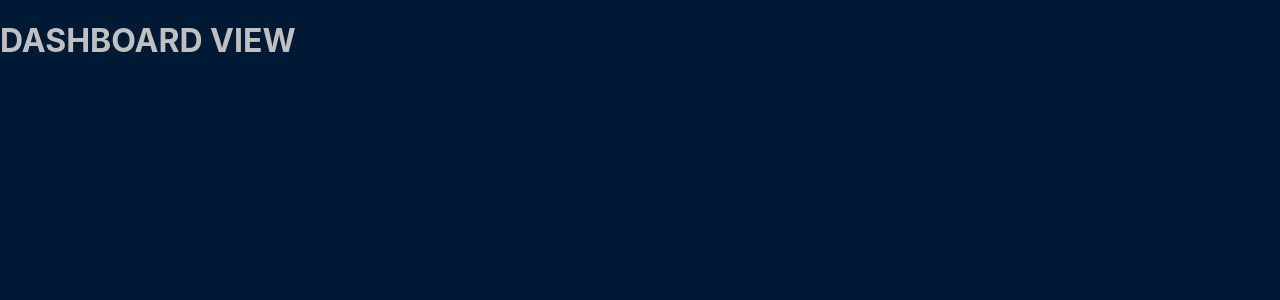
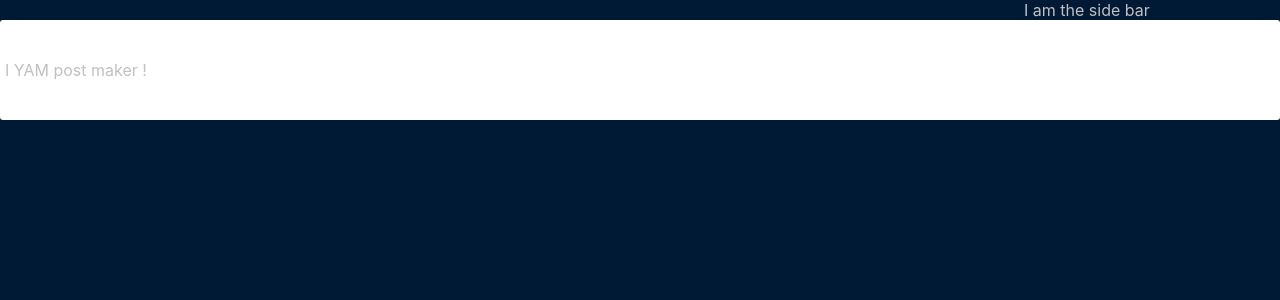
Before and after one commit to clairelist/tumblr-clone-fe, a React (Create React App) app: page / in a window 1280 px wide. Shown: the top 300 px of the page. Built offline with nearby package versions, Linux system fonts and the light colour scheme.

Commit message:
styling top and center

```diff
--- a/src/components/Dashboard.js
+++ b/src/components/Dashboard.js
@@ -1,7 +1,13 @@
 function Dashboard(){
     return (
         <div className='dashboard'>
-            <h1>DASHBOARD VIEW</h1>
+            <div className='sidebar'>
+                I am the side bar
+            </div>
+
+            <div className='post-maker'>
+                I YAM post maker !
+            </div>
         </div>
     )
 }
--- a/src/index.css
+++ b/src/index.css
@@ -12,10 +12,24 @@ body {
 .dashboard {
   background: #001935;
   color: silver;
-  height: 100vh;
+  min-height: 100vh;
+width: 100%;
 }
 
-.dashboard>*{
-  display: grid;
-  position: absolute;
+.post-maker{
+  align-items: center;
+background: white;
+border-radius: 3px;
+box-sizing: border-box;
+display: flex;
+justify-content: space-between;
+margin-bottom: 20px;
+min-height: 100px;
+padding: 15px 5px;
+position: relative;
 }
+
+.sidebar{
+  /* display: flex; */
+  margin-left: 80%
+}
```
